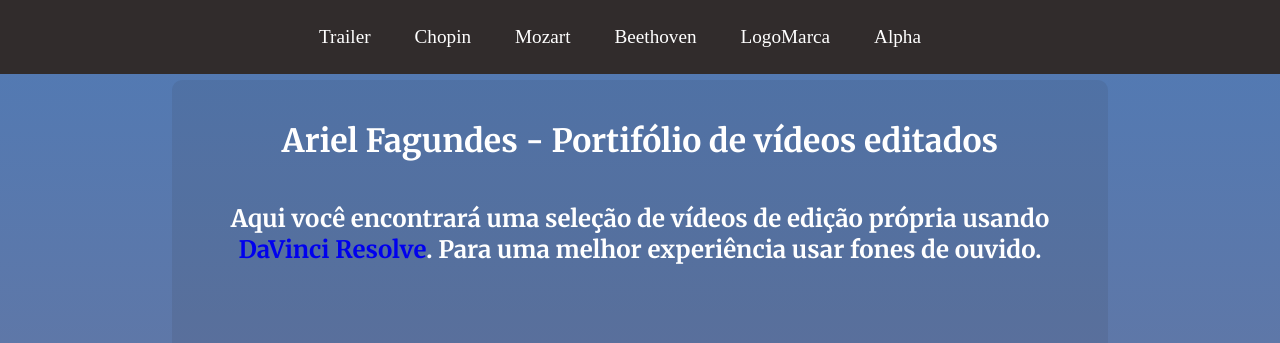
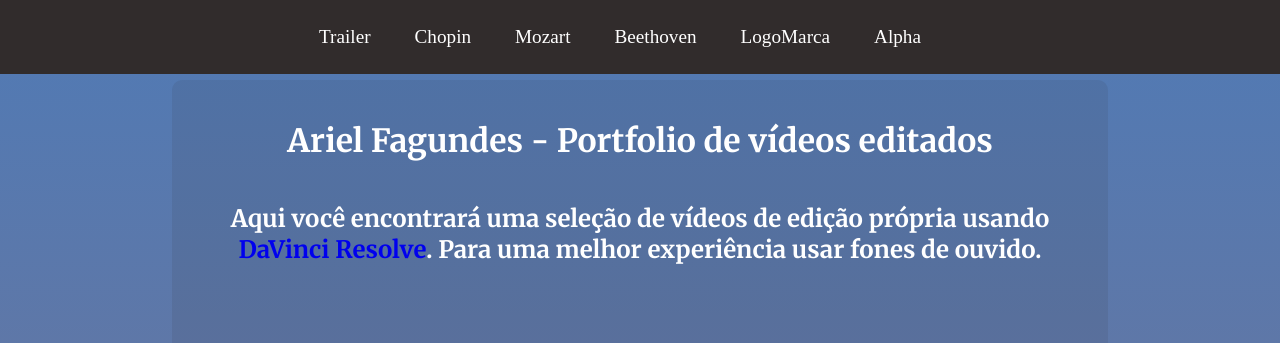
Before and after one commit to arielfagundes/Portfolio_ArielEdicao, a plain HTML site: page index.html in a window 1280 px wide. Shown: the top 343 px of the page. Drawn offline with Linux system fonts and the light colour scheme.

Commit message:
Mudando a palavra para Portfolio

```diff
--- a/index.html
+++ b/index.html
@@ -6,7 +6,7 @@
     <link rel="stylesheet" href="PortifolioStyle.css">
     <link href="https://fonts.googleapis.com/css2?family=Merriweather:wght@400;700&display=swap" rel="stylesheet">
 
-    <title>Portifólio Ariel Fagundes</title>
+    <title>Portfolio Ariel Fagundes</title>
 </head>
 <body>
     <div id="fixed-header">
@@ -23,7 +23,7 @@
 
 
     <div id="principal">
-        <h1 id="titulo">Ariel Fagundes - Portifólio de vídeos editados</h1>
+        <h1 id="titulo">Ariel Fagundes - Portfolio de vídeos editados</h1>
         <h2>Aqui você encontrará uma seleção de vídeos de edição própria usando <a href="https://www.blackmagicdesign.com/br/products/davinciresolve" target="_blank" rel="external">DaVinci Resolve</a>. Para uma melhor experiência usar fones de ouvido.</h2>
 
         <div id="videoTrailer">
```
